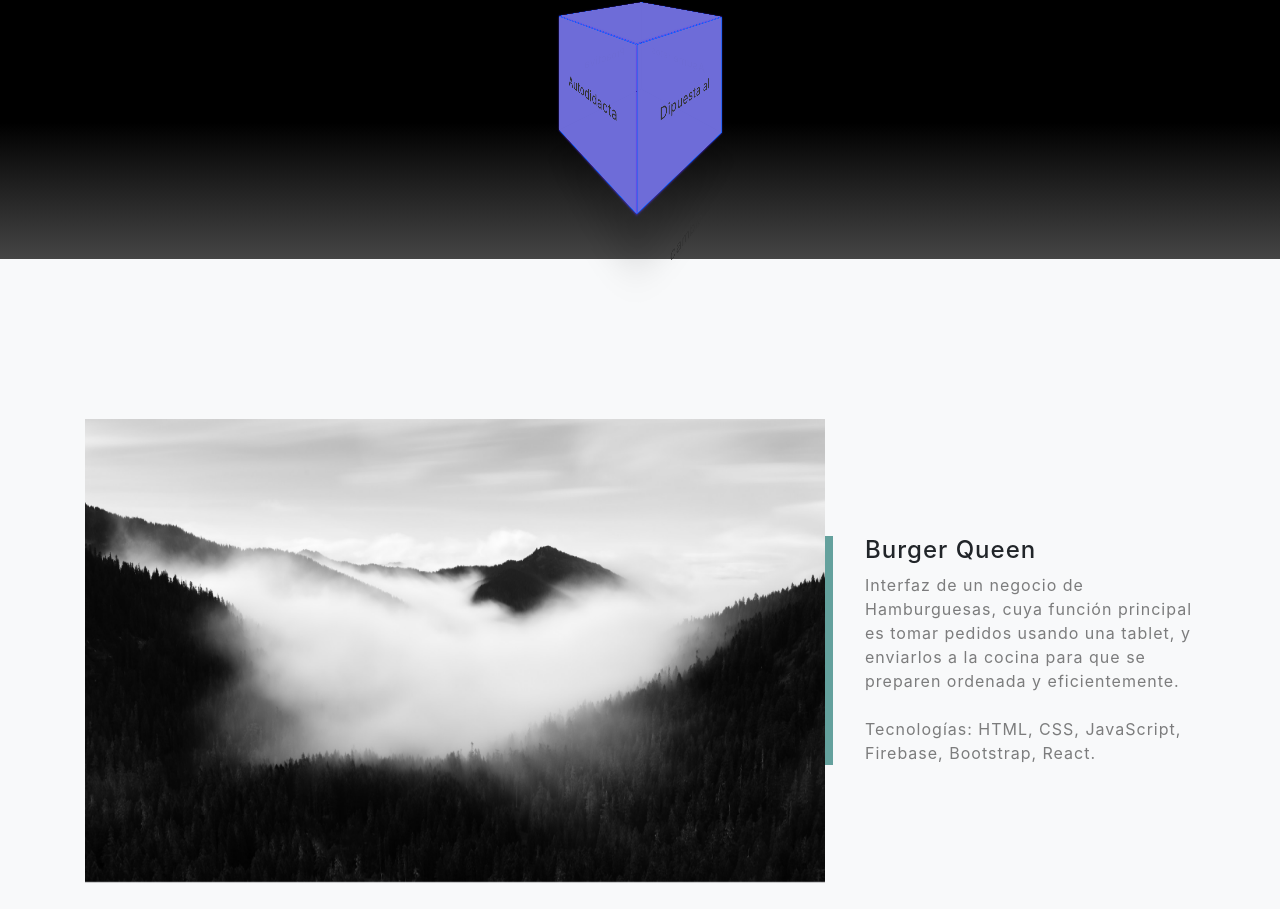
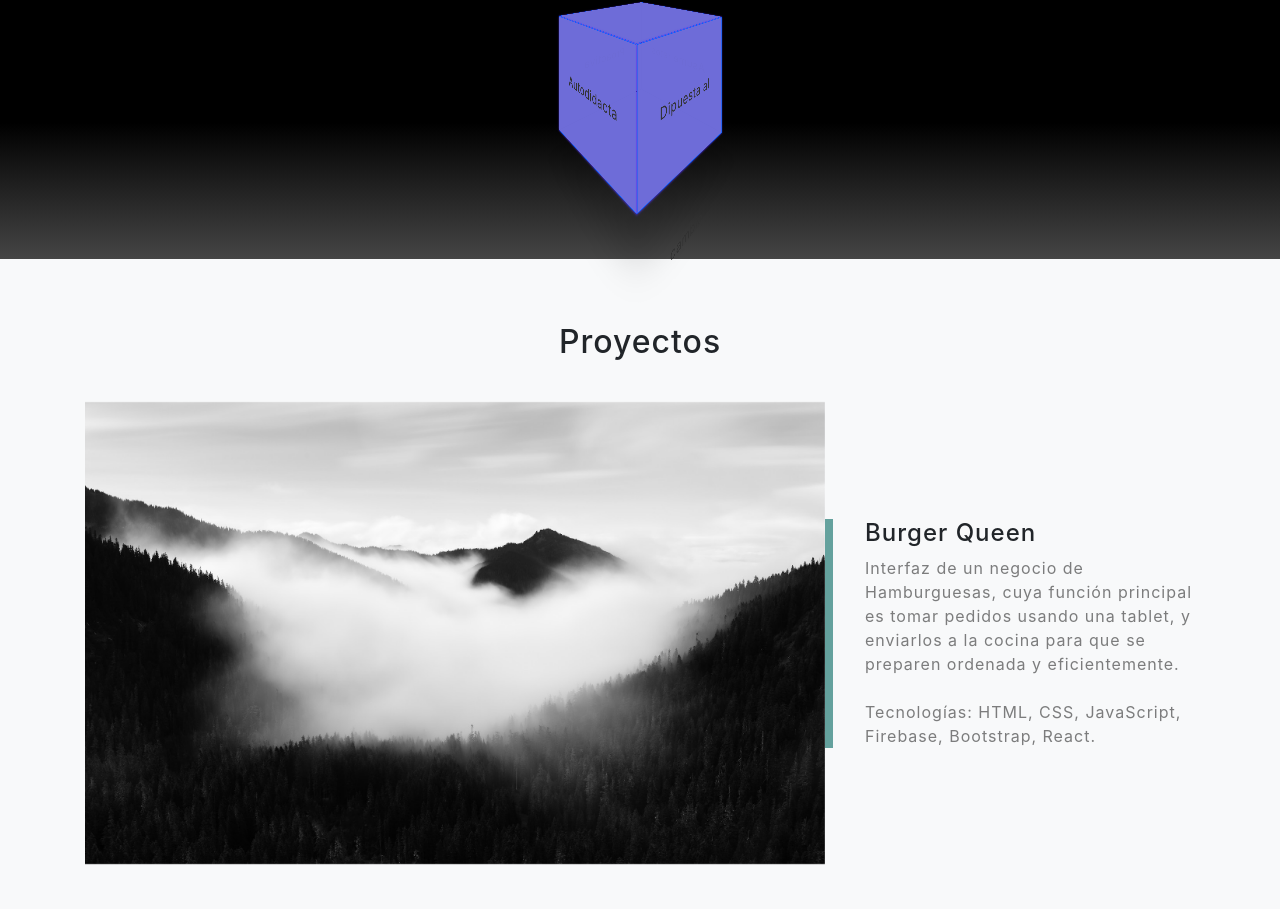
Before and after one commit to yamiquispe/Portafolio, a website with bundled scripts: page index.html in a window 1280 px wide. Shown: the part 1086-1995 px from the top of the page. Built offline with nearby package versions, Linux system fonts and the light colour scheme.

Commit message:
Título de sección Proyectos

```diff
--- a/css/style.css
+++ b/css/style.css
@@ -84,7 +84,7 @@ aside.cara6 { /* arriba */
 /* Sección Skills */
 #titleSkills {
     margin-bottom: 55px;
-    margin-top: -70px;
+    margin-top: 0px;
     color: rgba(255, 255, 224, 0.96);
 }
 
@@ -131,3 +131,11 @@ aside.cara6 { /* arriba */
         border-color: rgba(85, 85, 85, 0.774);
     }
 }
+
+
+/* Title Projects */
+.titleProjects {
+    display: flex;
+    justify-content: center;
+    margin-bottom: 40px;
+}
--- a/index.html
+++ b/index.html
@@ -111,6 +111,7 @@
   <!-- Projects Section -->
   <section id="projects" class="projects-section bg-light">
     <div class="container">
+      <h2 class="titleProjects">Proyectos</h2>
 
       <!-- Featured Project Row -->
       <div class="row align-items-center no-gutters mb-4 mb-lg-5">
--- a/scss/_projects.scss
+++ b/scss/_projects.scss
@@ -1,5 +1,5 @@
 .projects-section {
-  padding: 10rem 0;
+  padding: 4rem 0;
   .featured-text {
     padding: 2rem;
     @media (min-width: 992px) {
--- a/scss/_signup.scss
+++ b/scss/_signup.scss
@@ -1,5 +1,5 @@
 .skills-section {
-  padding: 10rem 0;
+  padding: 5rem 0;
   background: linear-gradient(to bottom, #{fade-out($black, .9)} 0%,#{fade-out($black, .5)} 75%,$black 100%);
   background-position: center;
   background-repeat: no-repeat;
```
Also changed, not shown: css/grayscale.css, css/grayscale.min.css.
